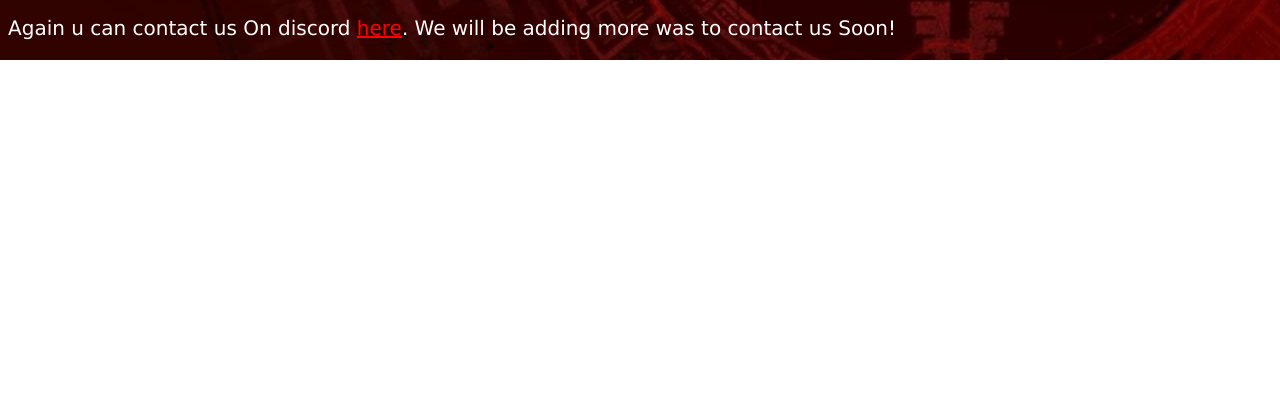
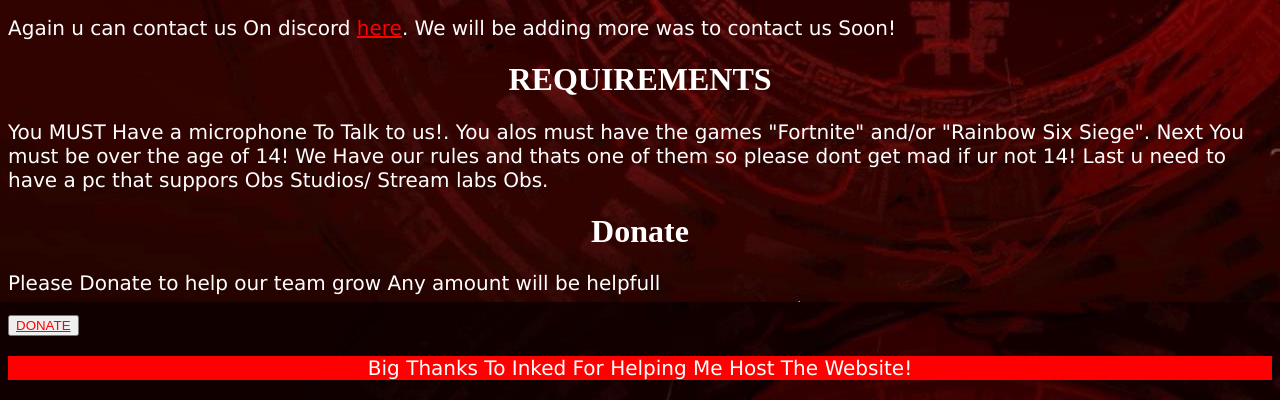
Before and after one commit to Yung-Dagger/Warriros, a website: page Index.html in a window 1280 px wide. Shown: the part 1858-2258 px from the top of the page. Before the commit the page ends 1918 px from the top, so only its background shows below. Drawn offline with Linux system fonts and the light colour scheme.

Commit message:
Update Beta

```diff
--- a/Index.html
+++ b/Index.html
@@ -22,5 +22,26 @@ to join our discord if your not already in it.</p1>
     <H1>Contact</H1>
     <p>Again u can contact us On discord
     <a href="https://discord.gg/MCp8Az5">here</a>. We will be adding more was to contact us Soon! </p>
+    <h1>REQUIREMENTS</h1>
+    <p>You MUST Have a microphone To Talk to us!. You alos must have the games "Fortnite" and/or "Rainbow Six Siege". Next You must be over the age of 14! We Have our rules and thats one of them so please dont get mad if ur not 14! Last u need to have a pc that suppors Obs Studios/ Stream labs Obs.</p>
+    <h1>Donate</h1>
+    <p>Please Donate to help our team grow Any amount will be helpfull</p>
+    <button onlick="#"><a href="https://www.paypal.me/YungDags"> DONATE</a></button>
+
+    <style>
+.footer {
+    position:static;
+    left: 0;
+    bottom: 0;
+    width: 100%;
+    background-color: red;
+    color: white;
+    text-align: center;
+}
+</style>
+
+<div class="footer">
+  <p>Big Thanks To Inked For Helping Me Host The Website!</p>
+</div>
     </body>
     </html>
--- a/Styles.css
+++ b/Styles.css
@@ -23,3 +23,6 @@ p1 {
     font-family: verdana;
     font-size: 20px;
 }
+button {
+    Color: Green;
+}
```
